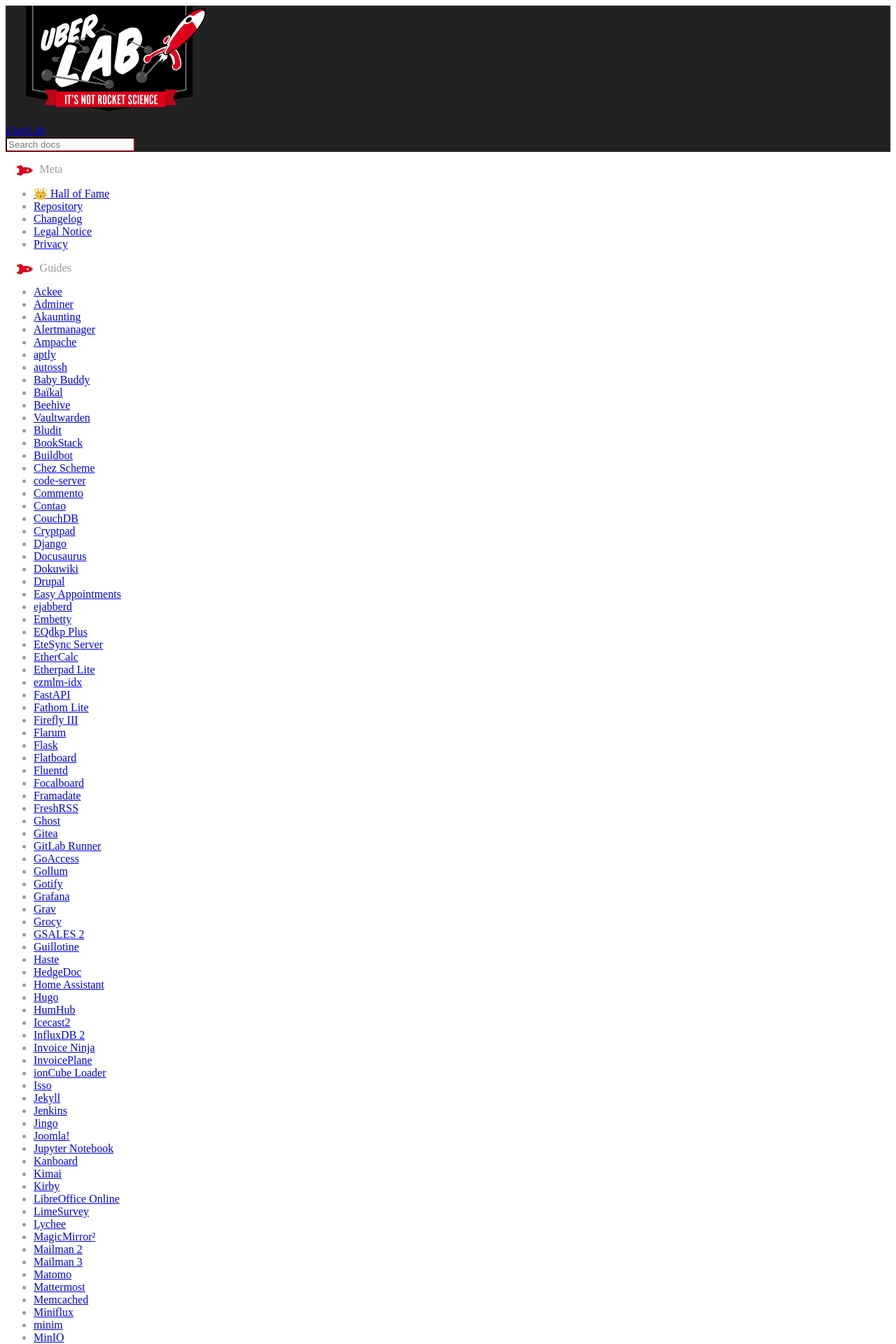
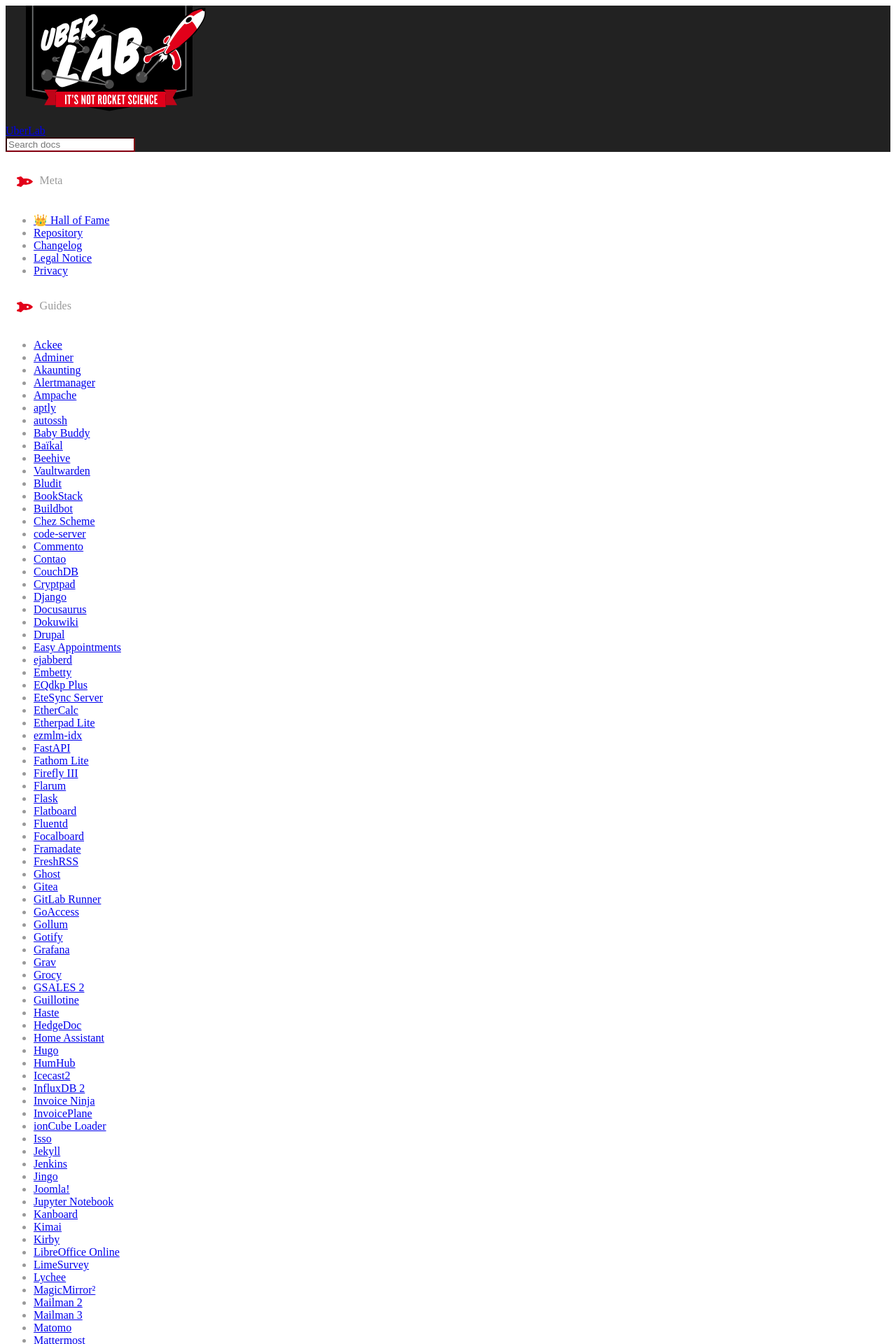
Before and after one commit to Uberspace/lab, a Sphinx documentation site: the page built from source/index.rst, in a window 1280 px wide. Shown: the top 1920 px of the page at 70% size. Built offline with Sphinx 7.4.7 and the Read the Docs theme 2.0.0, drawn with Linux system fonts in a browser that asks for light colours.

Commit message:
:lipstick: only show scrollbars for guide section in side nav

```diff
--- a/source/_static/css/custom.css
+++ b/source/_static/css/custom.css
@@ -72,6 +72,24 @@
 /* search box */
 .wy-side-nav-search input[type="text"] {
   border-color: #84000f;
+}
+
+/* make (only) guide section scrollable  */
+
+.wy-body-for-nav,
+.wy-grid-for-nav
+.wy-nav-side,
+.wy-side-scroll,
+.wy-menu-vertical
+{
+  display: flex;
+  flex-direction: column;
+  min-height: 0;
+  flex-grow: 1;
+}
+
+.wy-side-scroll [aria-label~="navigation"]> ul:last-of-type {
+  overflow: auto;
 }
 
 /* --- Main Page ------------------------------------------------------------ */
```
